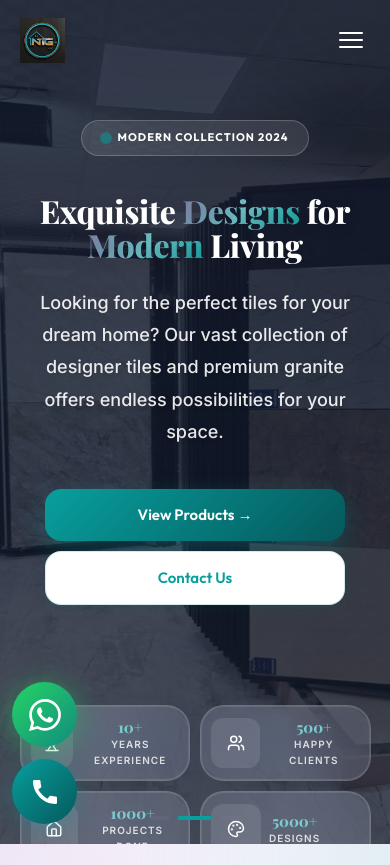
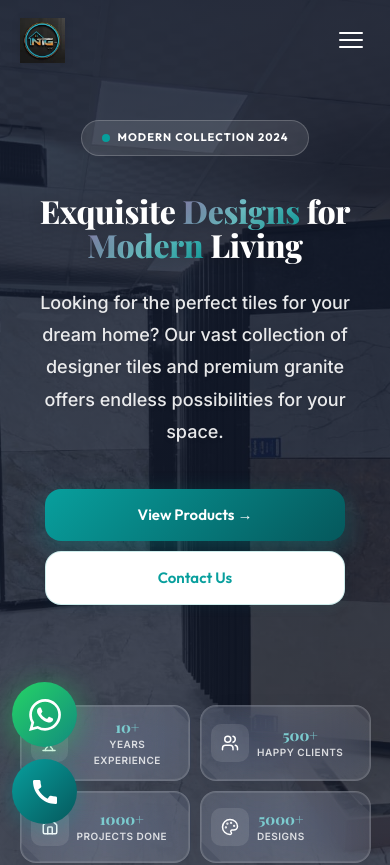
Before and after one commit to Eshbanoliver/Tiles-and-Granite--react-website-showcase, a React (Vite) app: page / in a window 390 px wide. Shown: the top 865 px of the page. Built offline with nearby package versions, Linux system fonts and the light colour scheme.

Commit message:
Updated files

```diff
--- a/src/index.css
+++ b/src/index.css
@@ -548,14 +548,14 @@ h6 {
   background: transparent;
   border-radius: 30px;
   transition: all 0.4s cubic-bezier(0.4, 0, 0.2, 1);
-  border: 1px solid transparent;
+  border: 1px solid rgba(8, 159, 157, 0.15);
 }
 
 .mega-menu-item:hover {
   background: white;
-  border-color: rgba(8, 159, 157, 0.1);
+  border-color: var(--teal);
   transform: translateY(-8px);
-  box-shadow: 0 15px 35px rgba(132, 116, 161, 0.1);
+  box-shadow: 0 15px 40px rgba(8, 159, 157, 0.12);
 }
 
 .mega-icon {
@@ -3997,7 +3997,29 @@ h6 {
     grid-template-columns: repeat(2, 1fr);
     max-width: 100%;
     width: 100%;
-    gap: 12px;
+    gap: 10px;
+  }
+
+  .liquid-glass-card {
+    padding: 12px 10px;
+    gap: 10px;
+    border-radius: 16px;
+  }
+
+  .metric-icon-small {
+    width: 38px;
+    height: 38px;
+    font-size: 18px;
+    border-radius: 10px;
+  }
+
+  .metric-num-small {
+    font-size: 18px;
+  }
+
+  .metric-label-small {
+    font-size: 10px;
+    letter-spacing: 0.5px;
   }
 
   .hero-slider,
@@ -4098,6 +4120,18 @@ h6 {
   .hero-slide {
     height: auto;
     min-height: 100vh;
+  }
+
+  .hero-slide {
+    position: relative;
+    opacity: 0;
+    display: none;
+  }
+
+  .hero-slide.active {
+    display: flex;
+    opacity: 1;
+    visibility: visible;
   }
 
   .hero-overlay {
--- a/src/pages/About.jsx
+++ b/src/pages/About.jsx
@@ -70,7 +70,7 @@ export default function About() {
                     <AnimateOnScroll>
                         <div className="about-creative-visual">
                             <div className="about-image-wrapper creative-shape">
-                                <img src="/images/about-showroom-creative.jpg" alt="Neelmani Tiles Showroom" />
+                                <img src="/images/about-showroom.png" alt="Neelmani Tiles Showroom" />
                                 <div className="experience-badge">
                                     <span className="exp-number">10+</span>
                                     <span className="exp-text">Years of<br />Excellence</span>
--- a/src/pages/Home.jsx
+++ b/src/pages/Home.jsx
@@ -262,7 +262,7 @@ export default function Home() {
                 <div className="about-preview-grid">
                     <AnimateOnScroll>
                         <div className="about-preview-image">
-                            <img src="/images/about-team.png" alt="Neelmani Tiles showroom" />
+                            <img src="/images/about-showroom.png" alt="Neelmani Tiles showroom" />
                         </div>
                     </AnimateOnScroll>
                     <AnimateOnScroll delay={0.2}>
```
Also changed, not shown: public/images/about-showroom.png (added).
